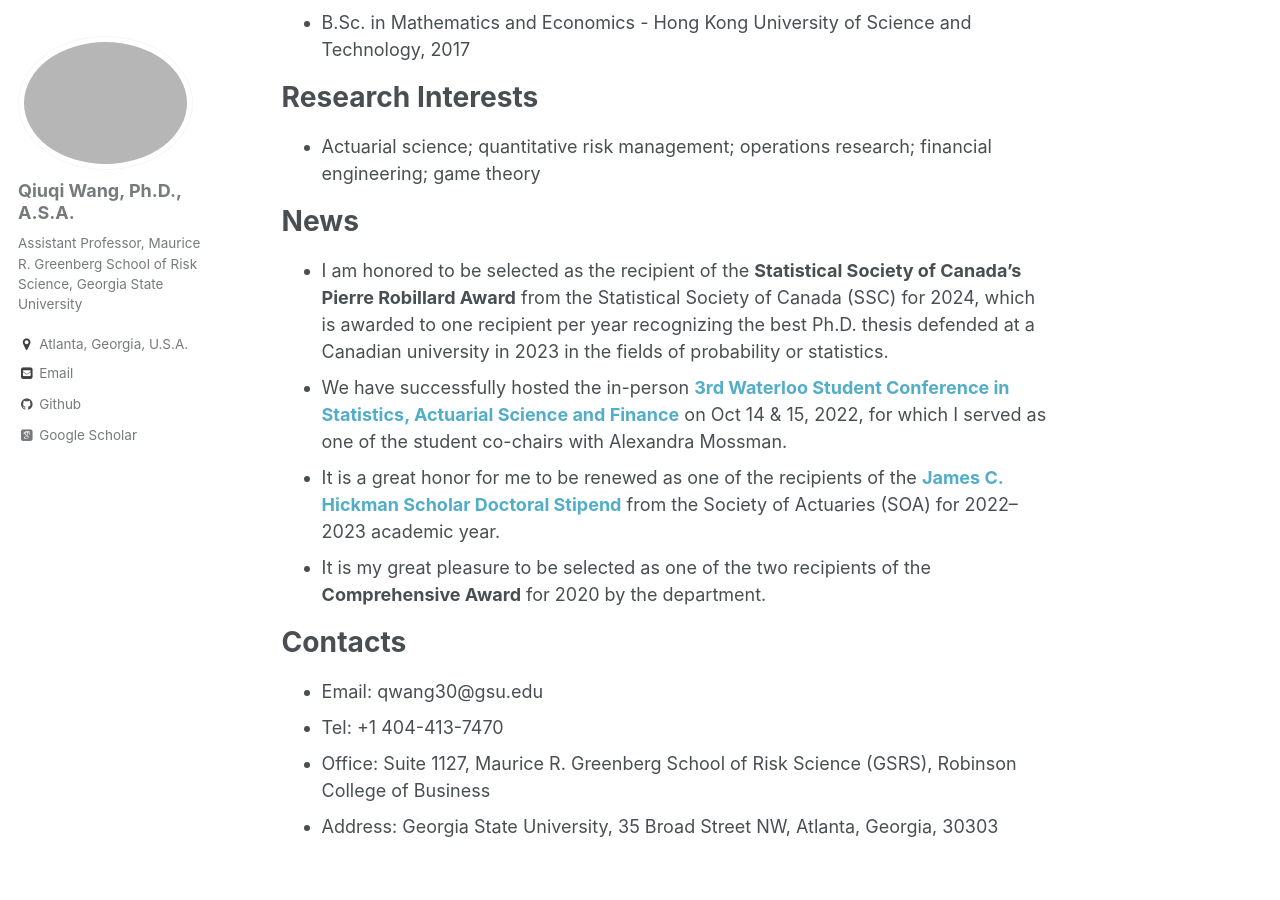
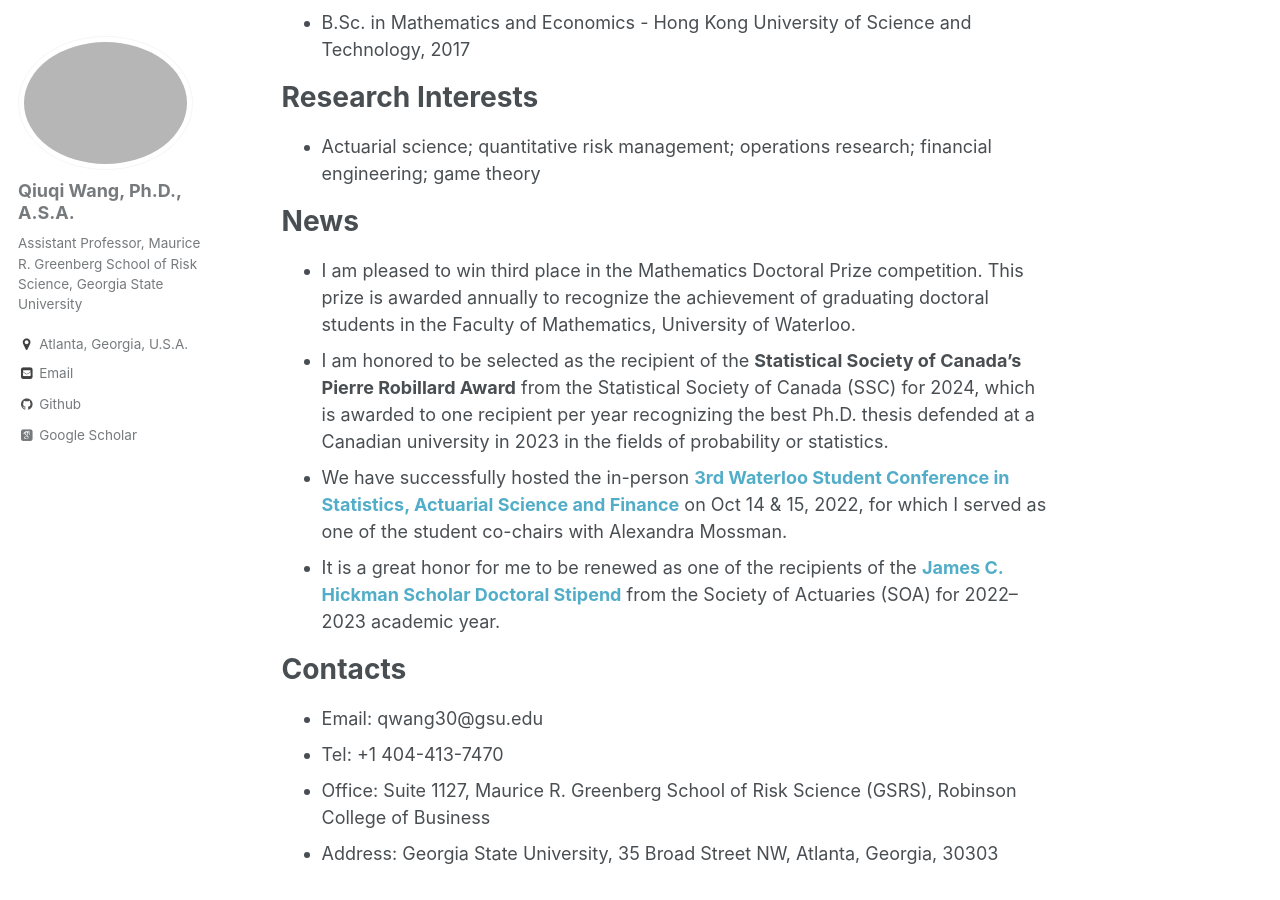
Before and after one commit to qwangan/qwangan.github.io, a Jekyll site: the page built from _pages/about.md, in a window 1280 px wide and 900 px high, scrolled down 731 px. Built offline with Jekyll 4.4.1, drawn with Linux system fonts in a browser that asks for light colours; some web fonts are replaced.

Commit message:
Update about.md

```diff
--- a/_pages/about.md
+++ b/_pages/about.md
@@ -24,10 +24,10 @@ redirect_from:
 * Actuarial science; quantitative risk management; operations research; financial engineering; game theory
 
 # News
+* I am pleased to win third place in the Mathematics Doctoral Prize competition. This prize is awarded annually to recognize the achievement of graduating doctoral students in the Faculty of Mathematics, University of Waterloo.
 * I am honored to be selected as the recipient of the **Statistical Society of Canada's Pierre Robillard Award** from the Statistical Society of Canada (SSC) for 2024, which is awarded to one recipient per year recognizing the best Ph.D. thesis defended at a Canadian university in 2023 in the fields of probability or statistics.
 * We have successfully hosted the in-person **[3rd Waterloo Student Conference in Statistics, Actuarial Science and Finance](https://uwaterloo.ca/statistics-actuarial-science-finance-student-conference/)** on Oct 14 & 15, 2022, for which I served as one of the student co-chairs with Alexandra Mossman.
 * It is a great honor for me to be renewed as one of the recipients of the **[James C. Hickman Scholar Doctoral Stipend](https://www.soa.org/resources/announcements/press-releases/2022/2022-hickman-scholar/)** from the Society of Actuaries (SOA) for 2022--2023 academic year.
-* It is my great pleasure to be selected as one of the two recipients of the **Comprehensive Award** for 2020 by the department.
 
 # Contacts
 * Email: qwang30@gsu.edu
```
